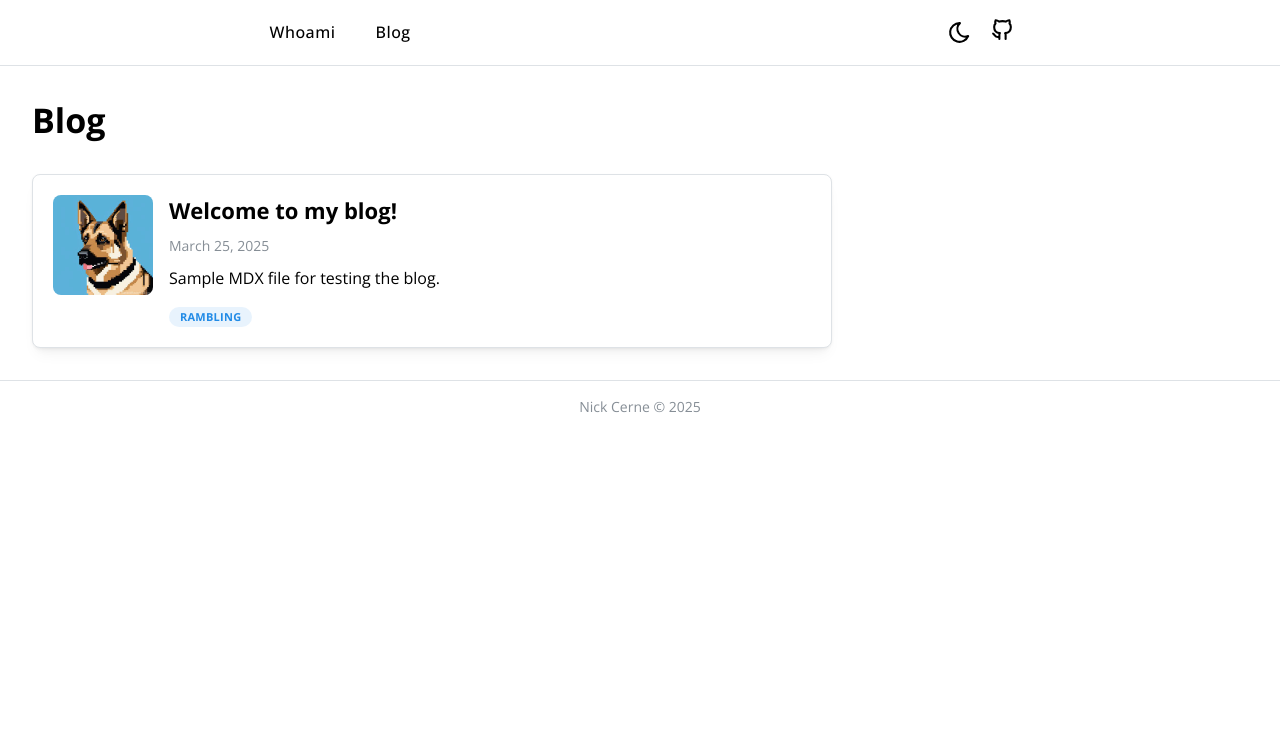
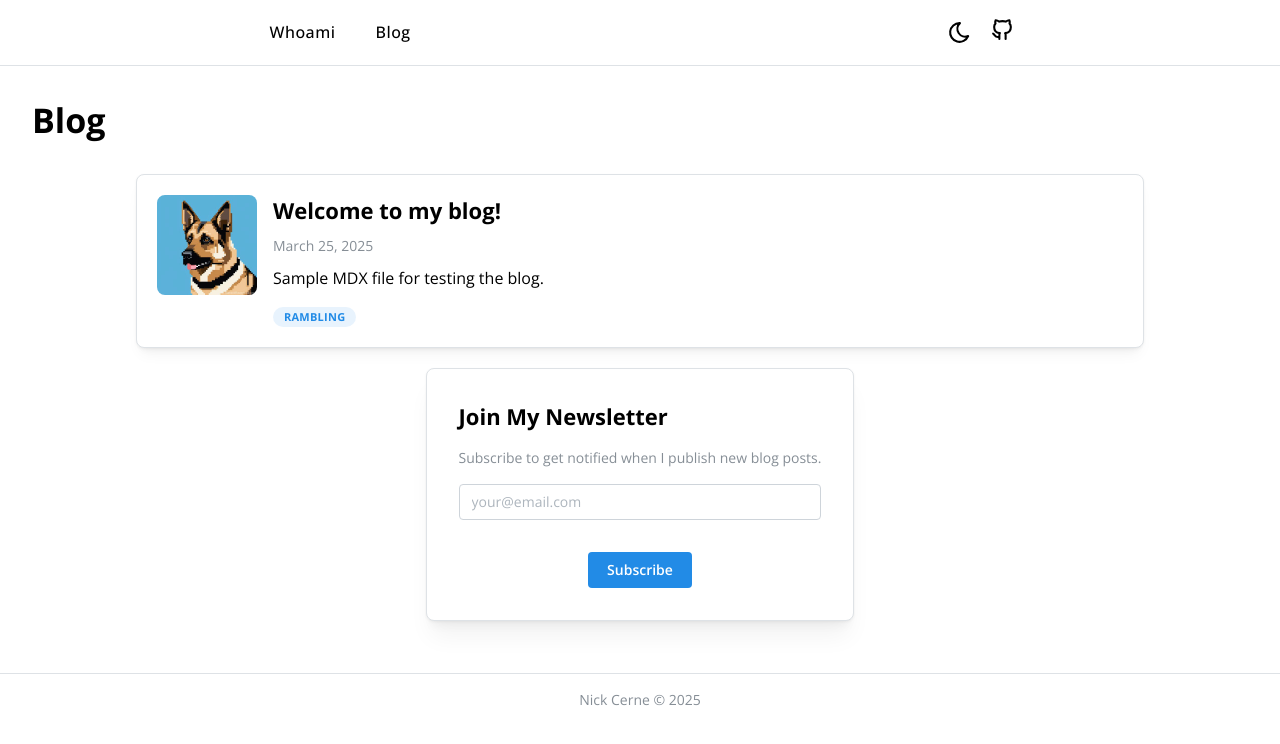
Before and after one commit to ncerne00/nrcerne-site, a Next.js app: page /blog in a window 1280 px wide. Shown: the top 744 px of the page. Built offline with nearby package versions, Linux system fonts and the light colour scheme.

Commit message:
newsletter component

```diff
--- a/src/app/blog/page.tsx
+++ b/src/app/blog/page.tsx
@@ -1,6 +1,8 @@
 import { Title, Grid, GridCol, Stack, Flex } from '@mantine/core';
+
 import { getAllPosts } from '@/lib/mdx';
 import BlogCard from '@/components/content/BlogCard';
+import { EmailSubscriptionCard } from '@/components/email/EmailSubscriptionCard';
 export default async function BlogPage() {
   const allPosts = await getAllPosts();
 
@@ -8,9 +10,9 @@ export default async function BlogPage() {
     <Flex direction="column" m="xl">
       <Title order={1} mb="xl">Blog</Title>
 
-      <Grid gutter="xl">
+      <Grid gutter="xl" justify="center">
         {/* Main content - All posts */}
-        <GridCol span={{ base: 12, md: 8 }}>
+        <GridCol span={10}>
           <Stack spacing="lg">
             {allPosts.map((post) => (
               <BlogCard key={post.slug} post={post} />
@@ -18,6 +20,9 @@ export default async function BlogPage() {
           </Stack>
         </GridCol>
       </Grid>
+      <Flex justify="center" m="lg">
+        <EmailSubscriptionCard />
+      </Flex>
     </Flex>
   );
 }
--- /dev/null
+++ b/src/components/email/EmailSubscriptionCard.tsx
@@ -0,0 +1,131 @@
+'use client';
+import { useState } from 'react';
+import {
+  Paper,
+  Text,
+  TextInput,
+  Button,
+  Group,
+  Stack,
+  Title,
+  Notification,
+  useMantineTheme
+} from '@mantine/core';
+import { IconMail, IconCheck } from '@tabler/icons-react';
+
+interface SubscriptionCardProps {
+  title?: string;
+  description?: string;
+  buttonText?: string;
+  onSubmit?: (email: string) => Promise<boolean>;
+  className?: string;
+}
+
+export function EmailSubscriptionCard({
+  title = 'Join My Newsletter',
+  description = 'Subscribe to get notified when I publish new blog posts.',
+  buttonText = 'Subscribe',
+  onSubmit,
+  className,
+}: SubscriptionCardProps) {
+  const [email, setEmail] = useState('');
+  const [loading, setLoading] = useState(false);
+  const [error, setError] = useState<string | null>(null);
+  const [success, setSuccess] = useState(false);
+  const theme = useMantineTheme();
+
+  const handleSubmit = async (e: React.FormEvent) => {
+    e.preventDefault();
+
+    /* Basic Email Validation */
+    if (!email || !/^\S+@\S+\.\S+$/.test(email)) {
+      setError('Please enter a valid email address');
+      return;
+    }
+
+    setLoading(true);
+    setError(null);
+
+    try {
+      /* If no onSubmit handler is provided, simulate a successful submission */
+      const result = onSubmit ? await onSubmit(email) : true;
+
+      if (result) {
+        setSuccess(true);
+        setEmail('');
+      } else {
+        setError('Something went wrong. Please try again.');
+      }
+    } catch (err) {
+      setError('Failed to subscribe. Please try again later.');
+      console.error('Subscription error:', err);
+    } finally {
+      setLoading(false);
+    }
+  };
+
+  return (
+    <Paper
+      shadow="md"
+      radius="md"
+      p="xl"
+      withBorder
+      className={className}
+      sx={{
+        backgroundColor: theme.colorScheme === 'dark' ? theme.colors.dark[8] : theme.white,
+      }}
+    >
+      <form onSubmit={handleSubmit}>
+        <Stack spacing="md">
+          <Title order={3} size="h3">
+            {title}
+          </Title>
+
+          <Text size="sm" color="dimmed">
+            {description}
+          </Text>
+
+          {success ? (
+            <Notification
+              icon={<IconCheck size="1.2rem" />}
+              color="teal"
+              title="Subscribed!"
+              onClose={() => setSuccess(false)}
+            >
+              Thank you for subscribing to my newsletter!
+            </Notification>
+          ) : (
+            <>
+              <TextInput
+                required
+                placeholder="your@email.com"
+                icon={<IconMail size="1rem" />}
+                value={email}
+                onChange={(e) => setEmail(e.currentTarget.value)}
+                error={error}
+                disabled={loading}
+                aria-label="Email address"
+              />
+
+              {error && (
+                <Text size="xs" color="red">
+                  {error}
+                </Text>
+              )}
+
+              <Group position="right" mt="md" justify="center">
+                <Button
+                  type="submit"
+                  loading={loading}
+                  variant="filled"
+                >
+                  {buttonText}
+                </Button>
+              </Group>
+            </>
+          )}
+        </Stack>
+      </form>
+    </Paper>
+  );
+}
```
Also changed, not shown: 1 other file (tests, documents, lock files or other folders).
